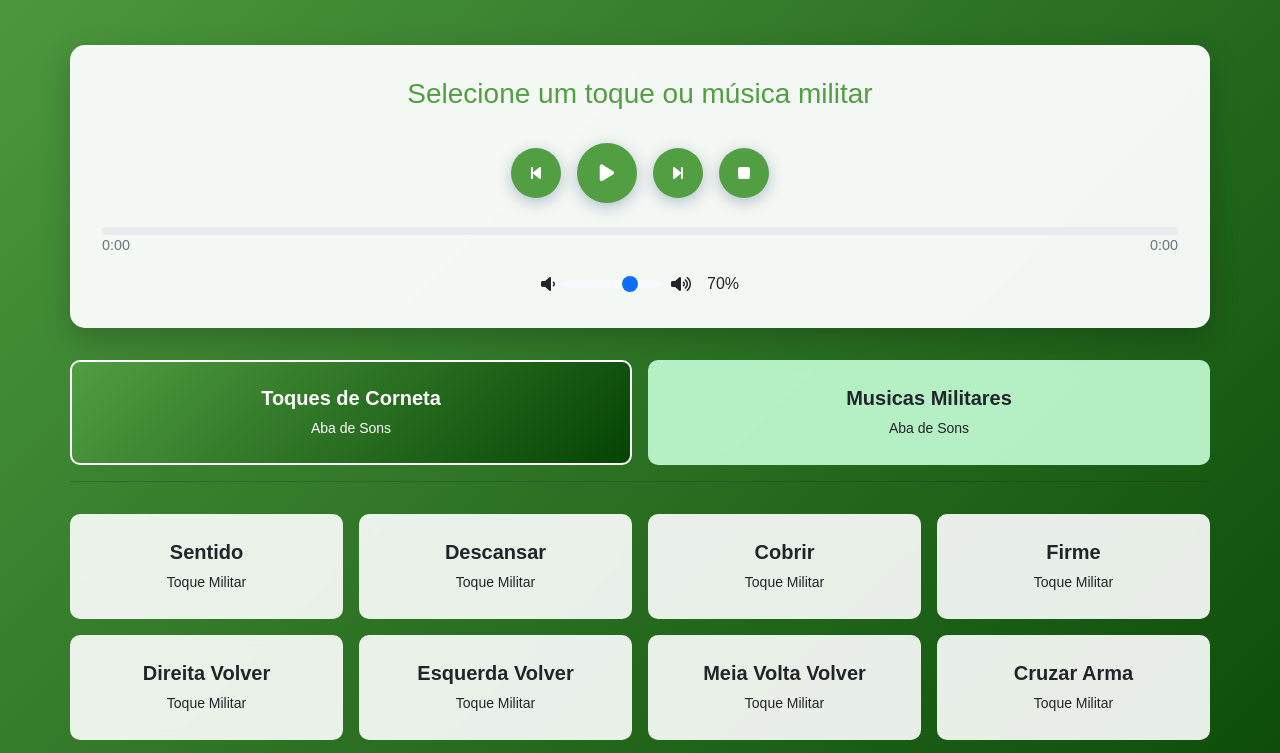
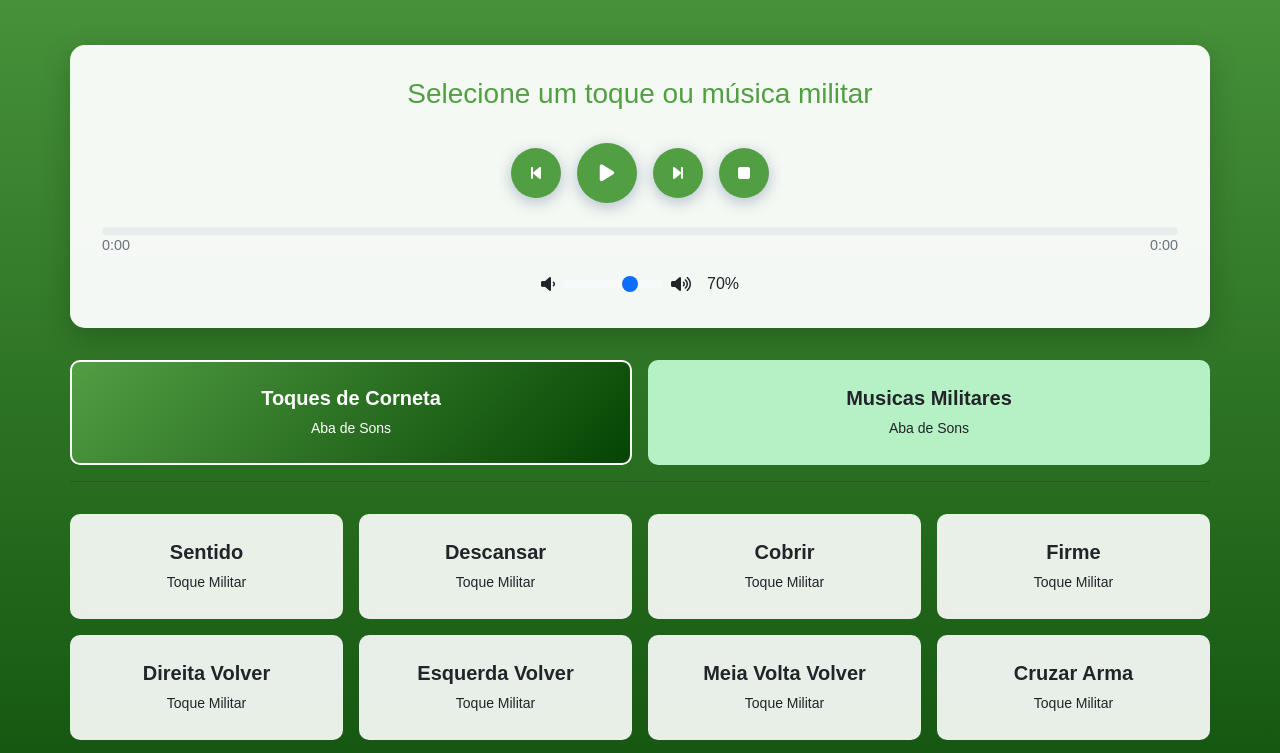
Before and after one commit to thiago-o-dev/AuxDeCorneta, a plain HTML site: page index.html in a window 1280 px wide. Shown: the part 169-922 px from the top of the page. Drawn offline with nearby package versions, Linux system fonts and the light colour scheme.

Commit message:
melhorias css para celulares

```diff
--- a/styles.css
+++ b/styles.css
@@ -1,5 +1,5 @@
 body {
-    background: linear-gradient(135deg, #529e43 0%, #054403 100%);
+    background: linear-gradient(180deg, #529e43 0%, #054403 100%);
     min-height: 100vh;
     font-family: 'Arial', sans-serif;
 }
@@ -136,6 +136,7 @@ body {
     border: 2px solid transparent;
     backdrop-filter: blur(5px);
     grid-area: music-lyrics-card;
+    min-width: 40rem;
 }
 
 .music-cards {
```
